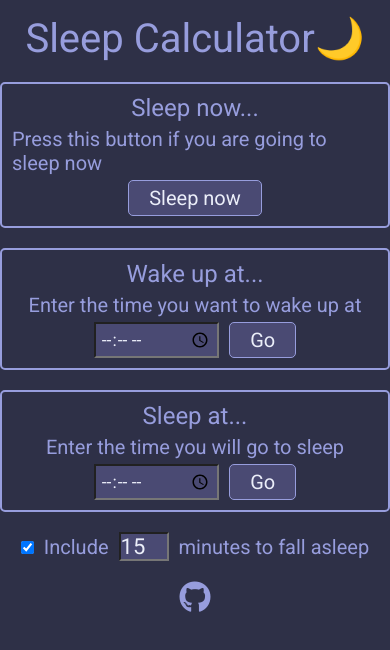
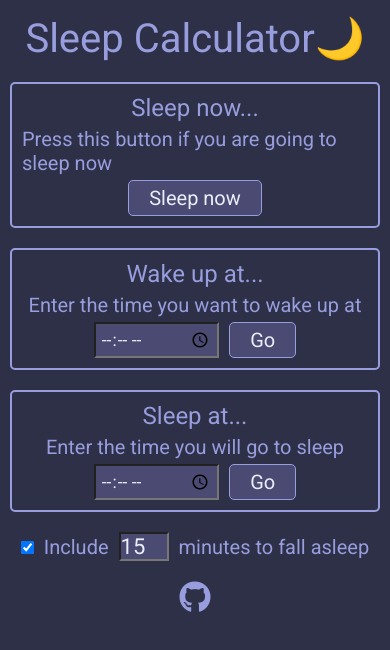
Before and after one commit to robsassack/sleep-calc-react, a React (Vite) app: page / in a window 390 px wide. Shown: the top 650 px of the page. Built offline with nearby package versions, Linux system fonts and the light colour scheme.

Commit message:
Minor CSS improvements for mobile

```diff
--- a/src/App.css
+++ b/src/App.css
@@ -31,4 +31,5 @@
 .github-logo {
   color: #979ddd;
   font-size: 2em;
+  margin-bottom: 20px;
 }
--- a/src/components/FormPage/FormPage.css
+++ b/src/components/FormPage/FormPage.css
@@ -12,6 +12,7 @@
   border: 2px solid #979ddd;
   border-radius: 5px;
   padding: 10px;
+  margin: 0 10px;
 }
 
 .form--option-container span {
```
